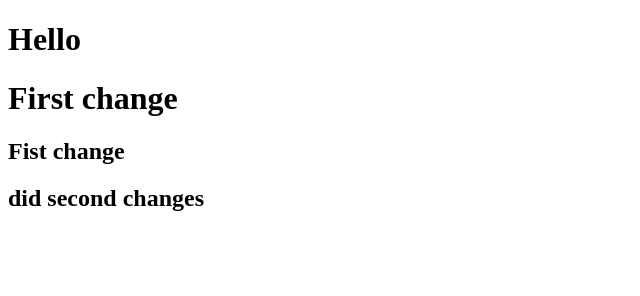
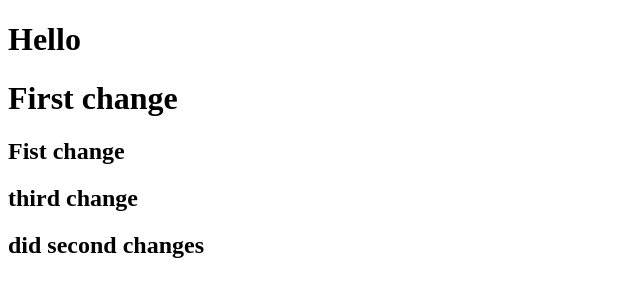
Before and after one commit to aadarshahebsingh/github_tutorial, a plain HTML site: page index.html in a window 1280 px wide. Shown: the whole page, without its empty margins (0-640 px from the left). Drawn offline with Linux system fonts and the light colour scheme.

Commit message:
updated index file

```diff
--- a/index.html
+++ b/index.html
@@ -9,7 +9,7 @@
     <h1>Hello</h1>
     <h1>First change</h1>
     <h2>Fist change</h2>
-
+    <h2>third change</h2>
 
     <h2>did second changes</h2>
 </body>
```
